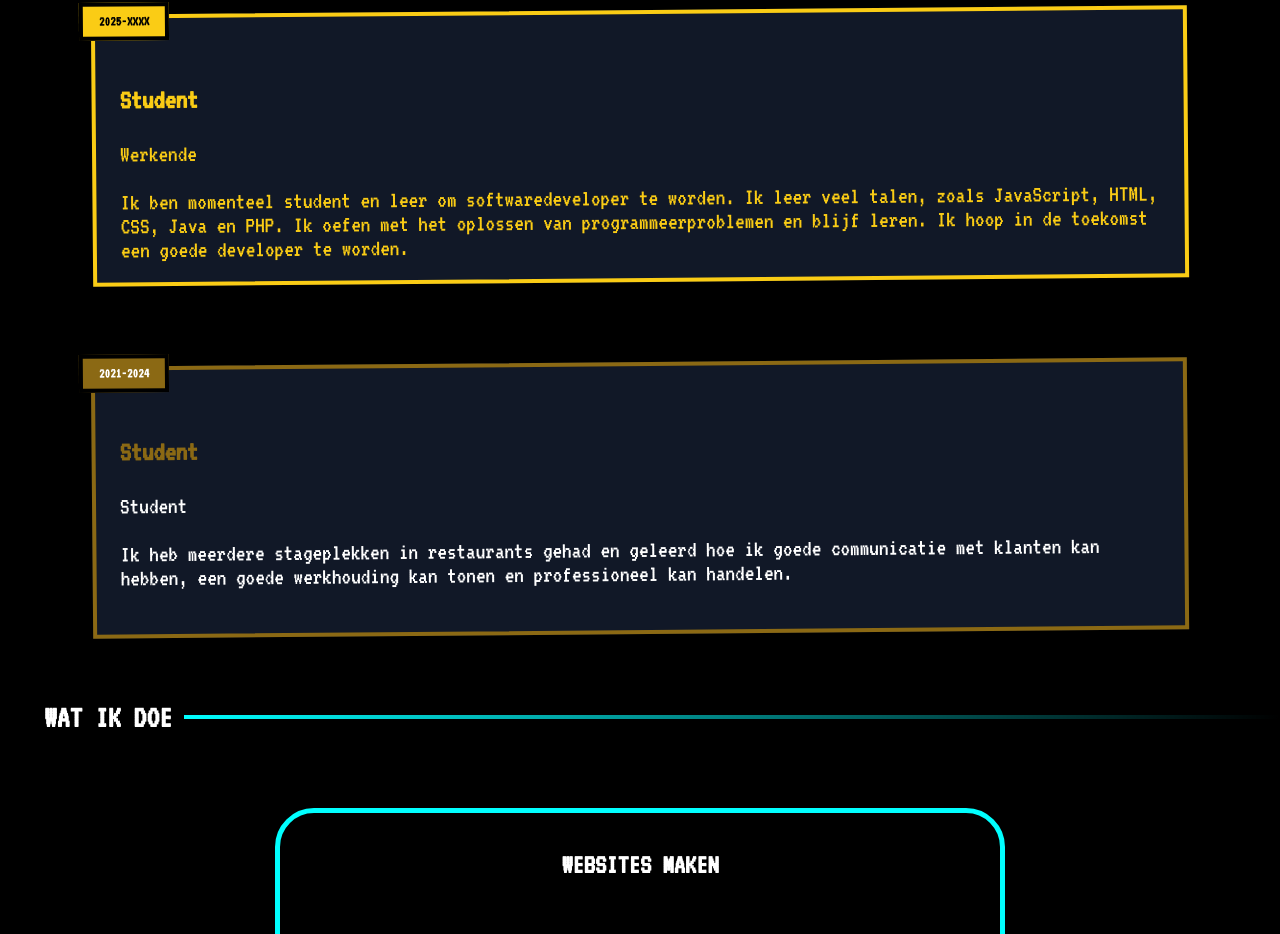
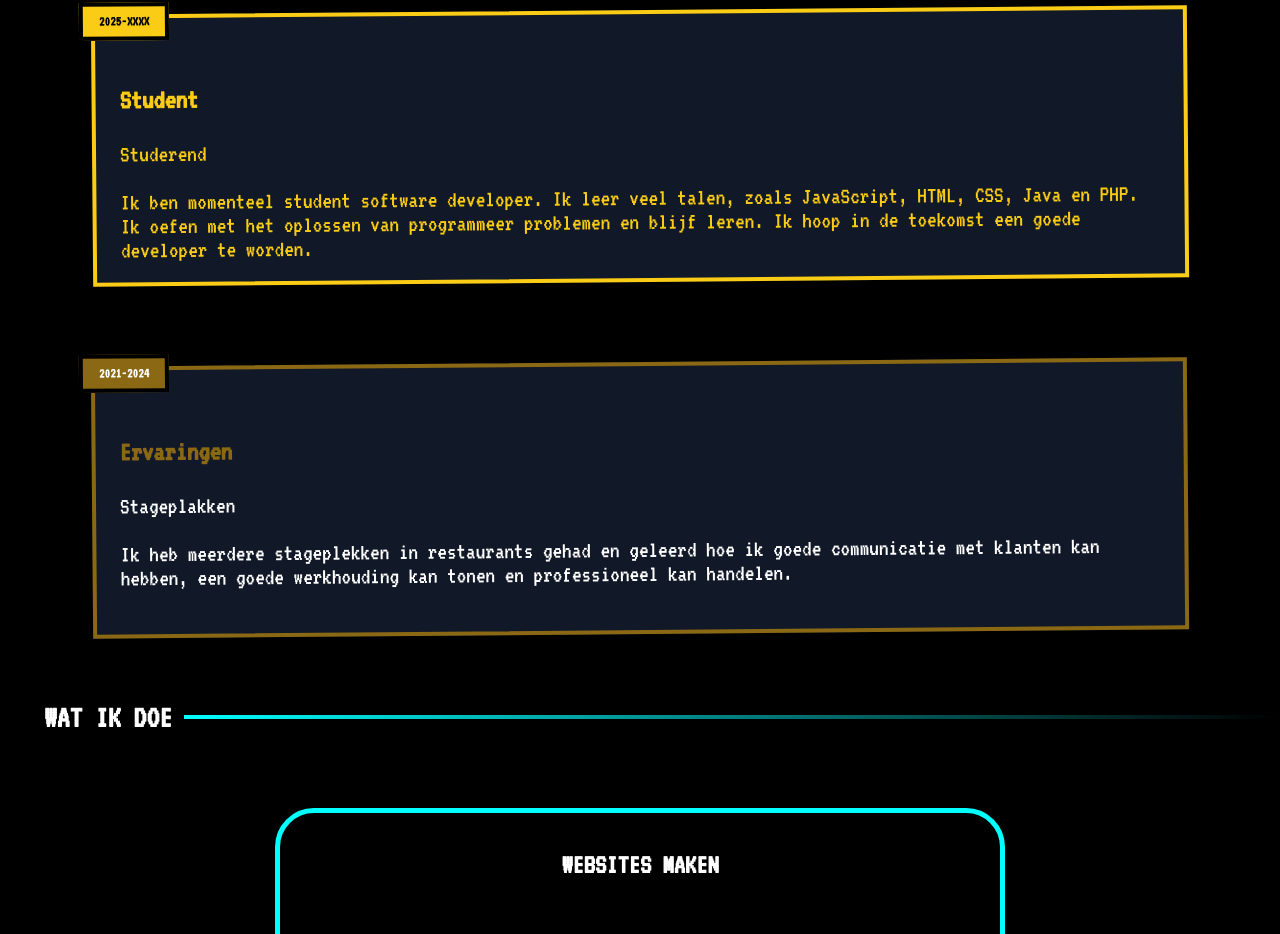
Before and after one commit to jamiedegans/jamiedegans.github.io, a plain HTML site: page about.html in a window 1280 px wide. Shown: the part 1275-2209 px from the top of the page. Drawn offline with Linux system fonts and the light colour scheme.

Commit message:
Update experience section content in about.html
Revised the descriptions and titles in the experience section to improve clarity and accuracy. Updated company names and experience titles to better reflect the roles and activities.

```diff
--- a/about.html
+++ b/about.html
@@ -155,10 +155,10 @@
                 <div class="year-badge yellow">2025-XXXX</div>
                 <div class="experience-content">
                     <h3 class="experience-title yellow">Student</h3>
-                    <p class="experience-company">Werkende</p>
+                    <p class="experience-company">Studerend</p>
                     <p class="experience-description">
-                        Ik ben momenteel student en leer om softwaredeveloper te worden. Ik leer veel talen, zoals
-                        JavaScript, HTML, CSS, Java en PHP. Ik oefen met het oplossen van programmeerproblemen en blijf
+                        Ik ben momenteel student software developer. Ik leer veel talen, zoals
+                        JavaScript, HTML, CSS, Java en PHP. Ik oefen met het oplossen van programmeer problemen en blijf
                         leren. Ik hoop in de toekomst een goede developer te worden.
                     </p>
                 </div>
@@ -167,8 +167,8 @@
             <div class="experience-item brown">
                 <div class="year-badge brown">2021-2024</div>
                 <div class="experience-content">
-                    <h3 class="experience-title brown">Student</h3>
-                    <p class="experience-company">Student</p>
+                    <h3 class="experience-title brown">Ervaringen</h3>
+                    <p class="experience-company">Stageplakken</p>
                     <p class="experience-description">
                         Ik heb meerdere stageplekken in restaurants gehad en geleerd hoe ik goede communicatie met
                         klanten kan hebben, een goede werkhouding kan tonen en professioneel kan handelen.</p>
```
